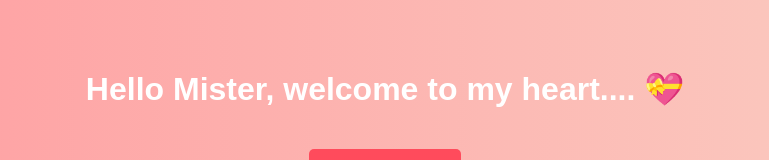
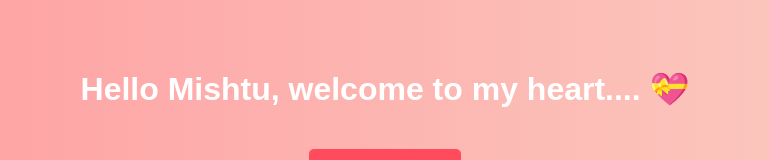
Before and after one commit to koushan5250/Proposal5250, a plain HTML site: page index.html in a window 1280 px wide. Shown: the part 183-343 px from the top of the page, without its empty margins (255-1024 px from the left). Drawn offline with Linux system fonts and the light colour scheme.

Commit message:
Update index.html

```diff
--- a/index.html
+++ b/index.html
@@ -8,7 +8,7 @@
 </head>
 <body>
     <div class="container">
-        <h1>Hello Mister, welcome to my heart.... 💝</h1>
+        <h1>Hello Mishtu, welcome to my heart.... 💝</h1>
         <button onclick="startGame()">Yes, I'm ready</button>
     </div>
     <script src="script.js"></script>
```
